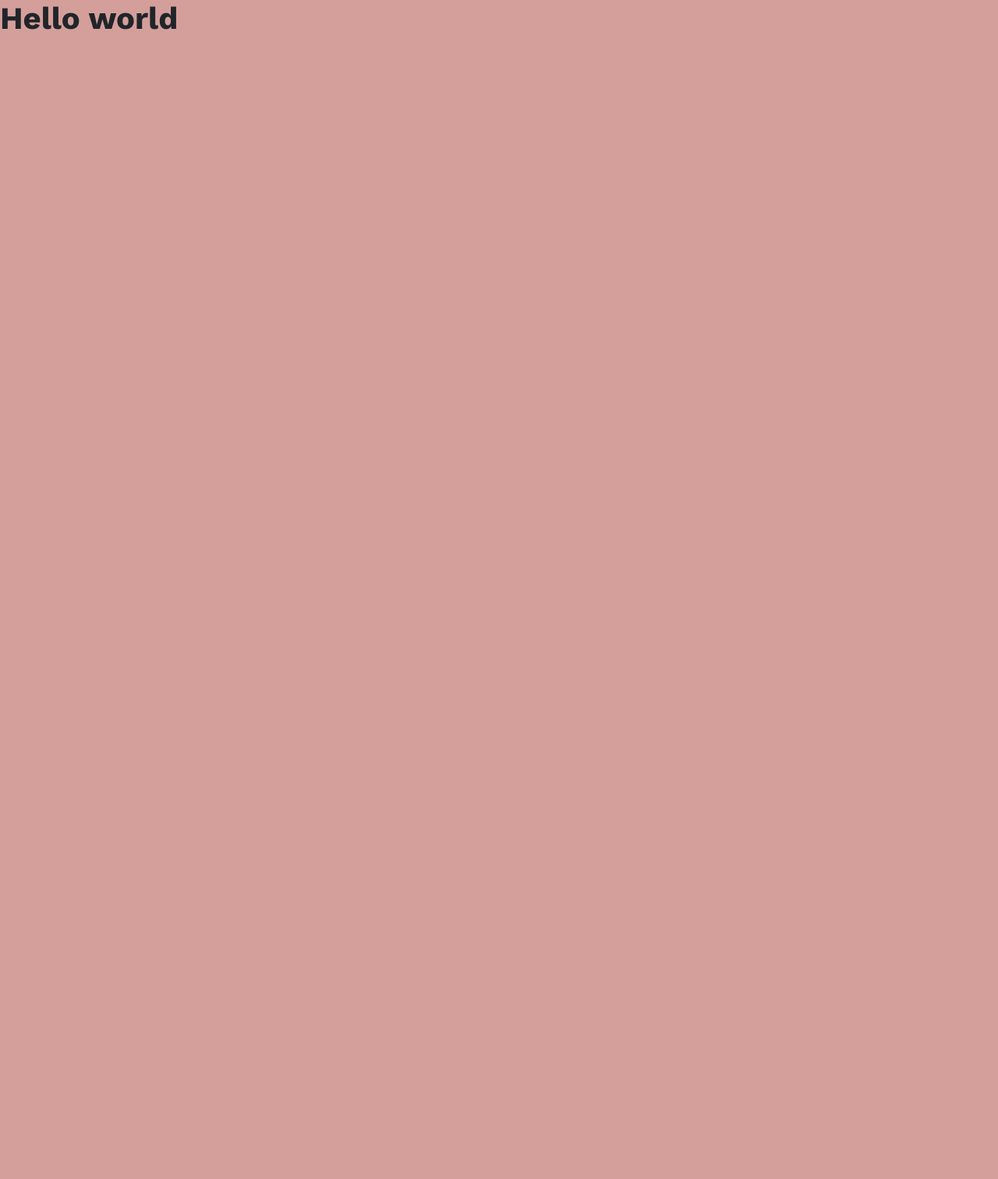
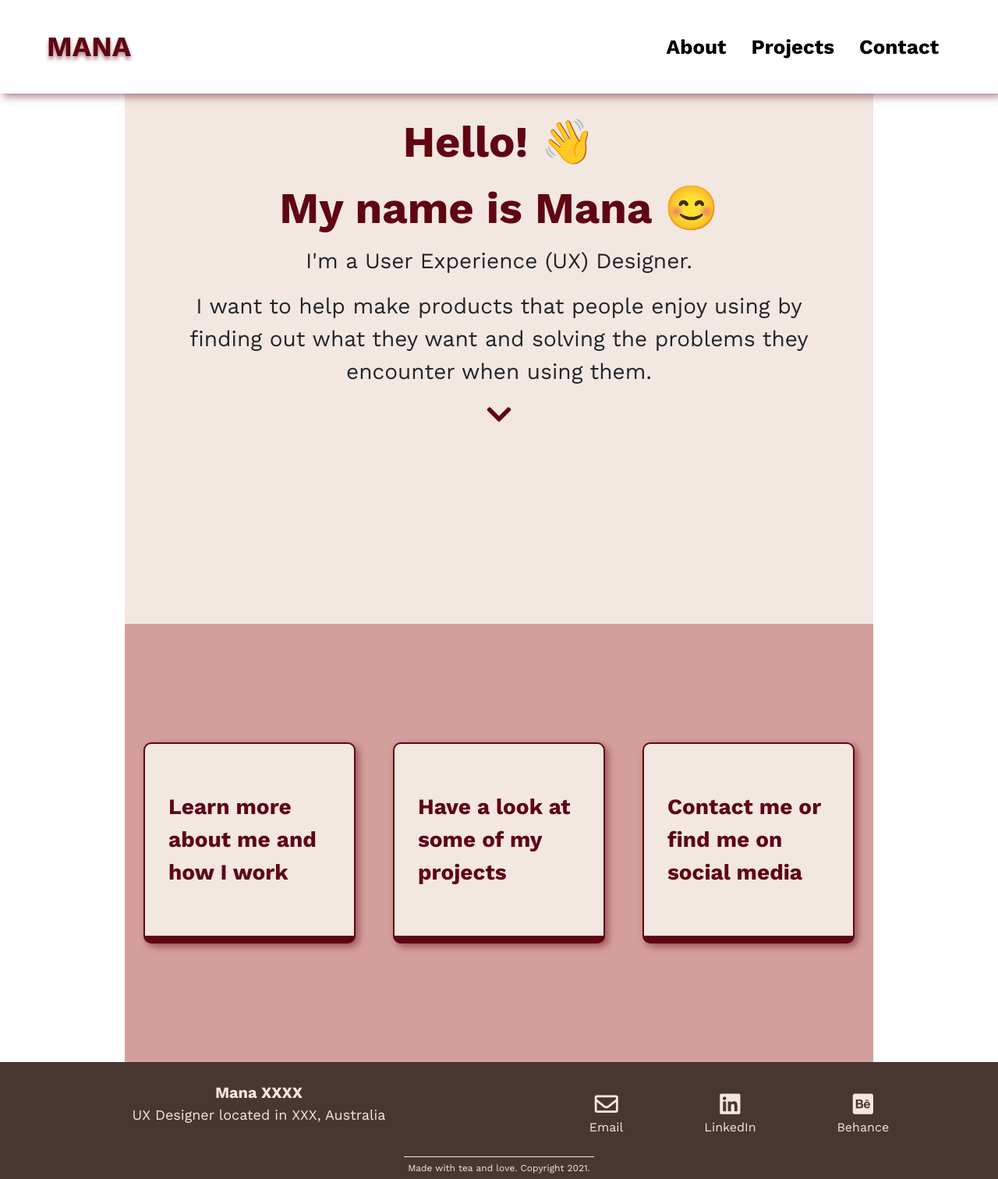
Before and after one commit to mana-asif/Portfolio-2, a plain HTML site: page home.html in a window 1280 px wide. Shown: the whole page at 78% size. Before the commit the page ends 800 px from the top, so only its background shows below. Drawn offline with nearby package versions, Linux system fonts and the light colour scheme.

Commit message:
Home page completed using Bootstrap
- Hamburger menu interactions utilise jQuery
- Instance of smooth scroll utilises pure CSS
- Fixing up the sizing of the nav bar and some of the copy is still to be completed

```diff
--- a/home.html
+++ b/home.html
@@ -1,13 +1,17 @@
 <!doctype html>
 <html lang="en">
-  <head>
+
+<head>
     <!-- Required meta tags -->
     <meta charset="utf-8">
     <meta name="viewport" content="width=device-width, initial-scale=1, shrink-to-fit=no">
 
     <!-- Bootstrap CSS -->
-    <link rel="stylesheet" href="https://stackpath.bootstrapcdn.com/bootstrap/4.3.1/css/bootstrap.min.css" integrity="sha384-ggOyR0iXCbMQv3Xipma34MD+dH/1fQ784/j6cY/iJTQUOhcWr7x9JvoRxT2MZw1T" crossorigin="anonymous">
-    <link rel="stylesheet" href="styles/styles.css">
+    <link href="https://cdn.jsdelivr.net/npm/bootstrap@5.0.2/dist/css/bootstrap.min.css"
+    rel="stylesheet" integrity="sha384-EVSTQN3/azprG1Anm3QDgpJLIm9Nao0Yz1ztcQTwFspd3yD65VohhpuuCOmLASjC" crossorigin="anonymous">
+
+    <!-- custom CSS -->
+    <link rel="stylesheet" href="styles/custom.css">
 
     <!-- Fonts -->
     <link rel="preconnect" href="https://fonts.googleapis.com">
@@ -15,16 +19,96 @@
     <link href="https://fonts.googleapis.com/css2?family=Work+Sans:wght@400;700&display=swap" rel="stylesheet">
 
     <!-- FontAwesome Icons -->
-    <link rel="stylesheet" href="https://pro.fontawesome.com/releases/v5.10.0/css/all.css"/>
+    <link rel="stylesheet" href="https://pro.fontawesome.com/releases/v5.10.0/css/all.css" />
 
-    <title>Mana Asif's portfolio</title>
-  </head>
+    <title>Mana's portfolio homepage</title>
+</head>
 
-  <body>
-    <h1>Hello world</h1>
+<body>
+    <nav class="navbar fixed-top navbar-expand-md navbar-light px-5">
+        <div class="container-fluid">
+            <a href="home.html" class="navbar-brand">Mana</a>
+            <button class="navbar-toggler menu-button" type="button"
+                data-bs-toggle="collapse" data-bs-target="#toggleMobileMenu"
+                aria-controls="toggleMobileMenu" aria-expanded="false" aria-label="Toggle navigation">
+                <div class="animated-menu-icon">
+                    <span></span>
+                    <span></span>
+                    <span></span>
+                </div>
+            </button>
+
+            <div class="collapse navbar-collapse" id="toggleMobileMenu">
+                <ul class="navbar-nav text-center ms-auto">
+                    <li class="nav-item mx-2">
+                        <a class="nav-link" href="#">About</a>
+                    </li>
+                    <li class="nav-item mx-2">
+                        <a class="nav-link" href="#">Projects</a>
+                    </li>
+                    <li class="nav-item mx-2">
+                        <a class="nav-link" href="#">Contact</a>
+                    </li>
+                </ul>
+            </div>
+        </div>
+    </nav>
+
+    <section class="hero-section p-4 w-75 mx-auto text-center">
+        <h1> Hello! 👋 </h1>
+        <h1> My name is Mana 😊 </h1>
+        <p> I'm a User Experience (UX) Designer.  </p>
+        <p> I want to help make products that people enjoy using by finding out
+            what they want and solving the problems they encounter when using them.  </p>
+        <a href="#home-cards" class="arrow-scroll"> <i class="fas fa-chevron-down"></i> </a>
+    </section>
+
+    <section id="home-cards" class="w-75 mx-auto">
+        <div class="row mx-auto">
+            <div class="col-md-4 my-2 p-4">
+                <a href="#" class="card">
+                    <div class="card-text"> Learn more about me and how I work </div>
+                </a>
+            </div>
+
+            <div class="col-md-4 my-2 p-4">
+                <a href="#" class="card">
+                    <div class="card-text"> Have a look at some of my projects </div>
+                </a>
+            </div>
+
+            <div class="col-md-4 my-2 p-4">
+                <a href="#" class="card">
+                    <div class="card-text"> Contact me or find me on social media </div>
+                </a>
+            </div>
+        </div>
+    </section>
+
+    <footer class="w-100 mx-auto">
+        <div class="row p-4 mx-0">
+            <div class="col-md-6 text-center">
+                <b> Mana XXXX </b>
+                <p> UX Designer located in XXX, Australia </p>
+            </div>
+
+            <div class="col-md-6 text-center">
+                <div class="d-flex flex-row justify-content-evenly">
+                    <a href="#" class="social-link"><i class="far fa-envelope"></i> <br> Email </a>
+                    <a href="#" class="social-link"><i class="fab fa-linkedin"></i> <br> LinkedIn </a>
+                    <a href="#" class="social-link"><i class="fab fa-behance-square"></i> <br> Behance </a>
+                </div>
+            </div>
+
+        </div>
+        <div class="row text-center mx-0">
+            <p class="copyright"> Made with tea and love. Copyright 2021. </p>
+        </div>
+    </footer>
 
     <!-- JavaScript -->
     <script src="https://cdn.jsdelivr.net/npm/@popperjs/core@2.9.2/dist/umd/popper.min.js" integrity="sha384-IQsoLXl5PILFhosVNubq5LC7Qb9DXgDA9i+tQ8Zj3iwWAwPtgFTxbJ8NT4GN1R8p" crossorigin="anonymous"></script>
     <script src="https://cdn.jsdelivr.net/npm/bootstrap@5.0.2/dist/js/bootstrap.min.js" integrity="sha384-cVKIPhGWiC2Al4u+LWgxfKTRIcfu0JTxR+EQDz/bgldoEyl4H0zUF0QKbrJ0EcQF" crossorigin="anonymous"></script>
-  </body>
+    <script src="js/javascript.js"></script>
+</body>
 </html>
--- /dev/null
+++ b/js/javascript.js
@@ -0,0 +1,4 @@
+document.querySelector('.menu-button').addEventListener('click', function () {
+
+document.querySelector('.animated-menu-icon').classList.toggle('open');
+});
--- /dev/null
+++ b/styles/custom.css
@@ -0,0 +1,294 @@
+/* <------- Global styling  --------> */
+:root {
+    --clr-old-burgundy:#493631;
+    --clr-rosewood:#5F0612;
+    --clr-pastel-pink:#D49F9B;
+    --clr-linen: #F3E7E2;
+}
+
+* {
+    margin: 0;
+    padding: 0;
+    font-family: 'Work Sans', sans-serif;
+}
+
+a {
+    cursor: pointer;
+}
+
+h1 {
+    font-weight: bold;
+}
+
+/* <------- Navigation bar  --------> */
+
+.navbar {
+    background-color: white;
+    height: 15vh;
+    box-shadow: 4px 4px 10px rgba(95, 6, 18, 0.5);
+}
+
+.navbar-brand {
+    font-family: Work Sans;
+    font-style: normal;
+    font-weight: bold;
+    font-size: 36px;
+    line-height: 42px;
+    display: flex;
+    align-items: center;
+    color: #5F0612 !important;
+    text-shadow: 0px 4px 5px rgba(95, 6, 18, 0.5);
+    text-transform: uppercase;
+}
+
+.nav-item a {
+    font-weight: bold;
+    font-size: 26px;
+    line-height: 30px;
+    color: black !important;
+}
+
+.nav-item a:hover {
+    color: #5F0612 !important;
+    text-shadow: 0px 4px 5px rgba(95, 6, 18, 0.5);
+    transition: all 200ms ease-in;
+}
+
+
+.navbar-collapse {
+    background-color: white;
+}
+
+.animated-menu-icon {
+    width: 30px;
+    height: 20px;
+    position: relative;
+    margin: 0px;
+    -webkit-transform: rotate(0deg);
+    -moz-transform: rotate(0deg);
+    -o-transform: rotate(0deg);
+    transform: rotate(0deg);
+    -webkit-transition: .5s ease-in-out;
+    -moz-transition: .5s ease-in-out;
+    -o-transition: .5s ease-in-out;
+    transition: .5s ease-in-out;
+    cursor: pointer;
+}
+
+.animated-menu-icon span{
+    display: block;
+    position: absolute;
+    height: 4px;
+    width: 100%;
+    border-radius: 10px;
+    opacity: 1;
+    left: 0;
+    background-color: #5F0612;
+    -webkit-transform: rotate(0deg);
+    -moz-transform: rotate(0deg);
+    -o-transform: rotate(0deg);
+    transform: rotate(0deg);
+    -webkit-transition: .25s ease-in-out;
+    -moz-transition: .25s ease-in-out;
+    -o-transition: .25s ease-in-out;
+    transition: .25s ease-in-out;
+}
+
+.animated-menu-icon span:nth-child(1) {
+top: 0px;
+}
+
+.animated-menu-icon span:nth-child(2) {
+top: 10px;
+}
+
+.animated-menu-icon span:nth-child(3) {
+top: 20px;
+}
+
+.animated-menu-icon.open span:nth-child(1) {
+top: 11px;
+-webkit-transform: rotate(135deg);
+-moz-transform: rotate(135deg);
+-o-transform: rotate(135deg);
+transform: rotate(135deg);
+}
+
+.animated-menu-icon.open span:nth-child(2) {
+opacity: 0;
+left: -60px;
+}
+
+.animated-menu-icon.open span:nth-child(3) {
+top: 11px;
+-webkit-transform: rotate(-135deg);
+-moz-transform: rotate(-135deg);
+-o-transform: rotate(-135deg);
+transform: rotate(-135deg);
+}
+
+
+.navbar-light .navbar-toggler {
+    padding: .75rem;
+    border: 4px solid var(--clr-rosewood);
+    border-radius: 8px;
+    background-color: var(--clr-linen);
+}
+
+/* <------- Home page hero section  --------> */
+
+.hero-section {
+    margin-top: 15vh;
+    background-color: var(--clr-linen);
+    height: 85vh;
+    scroll-behavior: smooth;
+}
+
+.hero-section h1 {
+    color: var(--clr-rosewood);
+    font-size: 36px;
+    padding: 5px 0px;
+}
+
+.hero-section p {
+    font-size: 18px;
+    padding: 0px 20px;
+}
+
+.fa-chevron-down {
+    font-size: 24px;
+    color: var(--clr-rosewood);
+    animation: bounce 500ms infinite alternate;
+}
+
+/* <------- Home page card section  --------> */
+
+#home-cards {
+    background-color: var(--clr-pastel-pink);
+    padding: 15vh 0px;
+}
+
+#home-cards a {
+    text-decoration: none;
+    color: var(--clr-rosewood);
+    font-size: 18px;
+    font-weight: bold;
+}
+
+#home-cards .card {
+    padding: 60px 30px;
+    background-color: var(--clr-linen);
+    border: 2px solid var(--clr-rosewood);
+    border-radius: 10px;
+    border-bottom: 10px solid var(--clr-rosewood);
+    box-shadow: 4px 4px 10px rgba(95, 6, 18, 0.5);
+}
+
+#home-cards a:hover {
+    transform: translateY(-15px);
+    transition: all 200ms ease-in;
+    box-shadow: 4px 4px 20px rgba(95, 6, 18, 0.75);
+}
+
+/* <------- Foooter --------> */
+
+footer {
+    background-color: var(--clr-old-burgundy);
+}
+
+
+footer .fab {
+    padding-top: 15px;
+    font-size: 30px;
+}
+
+footer .far {
+    padding-top: 15px;
+    font-size: 30px;
+}
+
+footer a {
+    text-decoration: none;
+    color: var(--clr-linen);
+}
+
+footer a:hover {
+    color: var(--clr-pastel-pink);
+}
+
+footer b {
+    font-size: 20px;
+    color: var(--clr-linen);
+}
+
+footer p {
+    font-size: 18px;
+    color: var(--clr-linen);
+}
+
+.copyright {
+    width: auto;
+    margin: auto;
+    font-size: 12px;
+    border-top: 1px solid var(--clr-linen);
+    padding: 5px;
+}
+
+/* .social-link {
+    background-color: var(--clr-rosewood);
+    width: 90px;
+    height: 90px;
+    border-radius: 50%;
+} */
+
+/* <------- Media queries --------> */
+
+/*  Medium devices (tablets, 768px and up) */
+@media (min-width: 768px) {
+    .hero-section h1 {
+        font-size: 48px;
+    }
+
+    .hero-section p {
+        font-size: 24px;
+    }
+
+    .fa-chevron-down {
+        font-size: 30px;
+    }
+
+    #home-cards a {
+        font-size: 24px;
+    }
+
+}
+
+/* Large devices (desktops, 992px and up) */
+@media (min-width: 992px) {
+    .hero-section h1 {
+        font-size: 56px;
+    }
+
+    .hero-section p {
+        font-size: 28px;
+    }
+
+    .fa-chevron-down {
+        font-size: 36px;
+    }
+
+    #home-cards a {
+        font-size: 28px;
+    }
+}
+
+/* <------- Keyframes --------> */
+
+@keyframes bounce {
+    from {
+        margin-top: 0px;
+    }
+    to {
+        margin-top: 15px;
+    }
+}
--- a/styles/styles.css
+++ /dev/null
@@ -1,25 +0,0 @@
-/* <------- Global styling  --------> */
-:root {
-    --clr-old-burgundy:#493631;
-    --clr-rosewood:#5F0612;
-    --clr-pastel-pink:#D49F9B;
-    --clr-linen: #F3E7E2;
-}
-
-* {
-    margin: 0;
-    padding: 0;
-    font-family: 'Work Sans', sans-serif;
-}
-
-a {
-    cursor: pointer;
-}
-
-body {
-    background-color: var(--clr-pastel-pink);
-}
-
-h1 {
-    font-weight: bold;
-}
```
